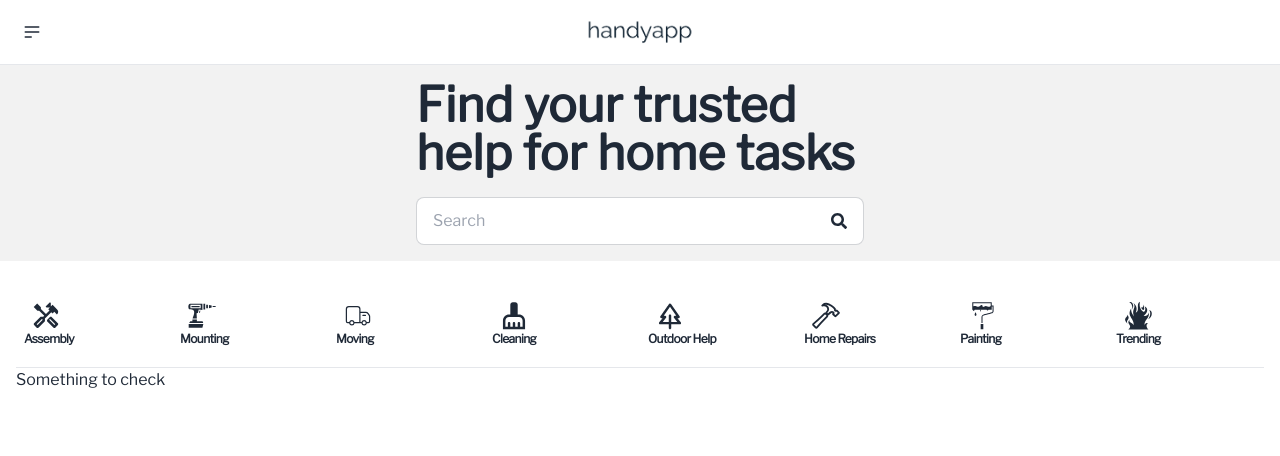
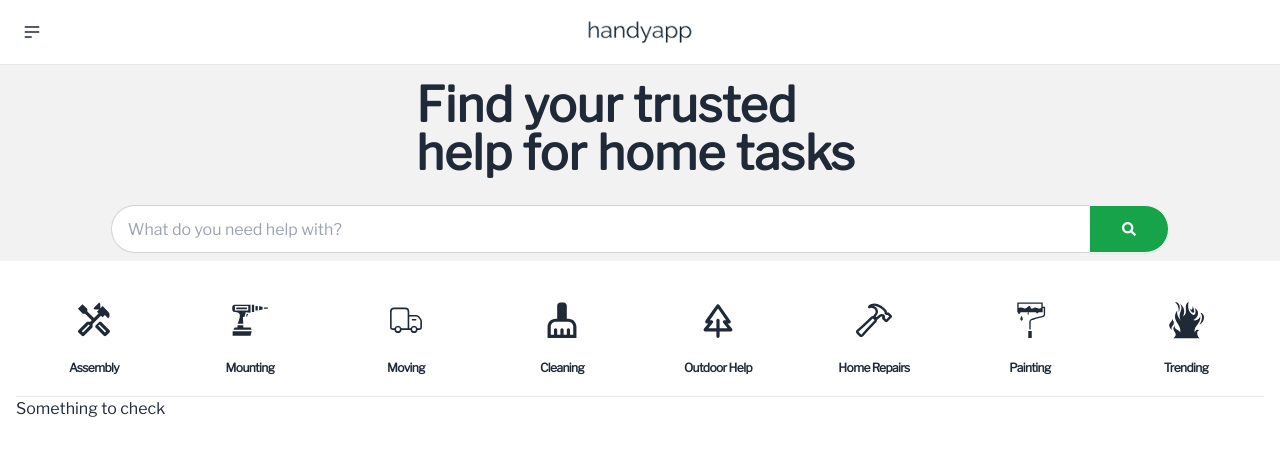
Before and after one commit to Parselinho/handy, a Next.js app: page / in a window 1280 px wide. Shown: the top 456 px of the page. Built offline with nearby package versions, Linux system fonts and the light colour scheme.

Commit message:
homepage-progress

```diff
--- a/src/components/home/Hero.tsx
+++ b/src/components/home/Hero.tsx
@@ -2,19 +2,22 @@ import { FaSearch } from "react-icons/fa";
 
 const Hero = () => {
   return (
-    <div className="hero bg-base-200">
+    <div className="hero bg-base-200 flex flex-col items-center">
       <div className="hero-content">
         <div className="max-w-md">
-          <h1 className="text-5xl font-bold mb-5">
+          <h1 className="text-5xl font-bold mb-1">
             Find your trusted help for home tasks
           </h1>
-          <label className="input input-bordered flex items-center gap-2">
-            <input type="text" className="grow" placeholder="Search" />
-            <button>
-              <FaSearch />
-            </button>
-          </label>
         </div>
+      </div>
+      <div className="join w-10/12 m-1 mr-2 ml-2 rounded-3xl p-1">
+        <input
+          className="input input-bordered join-item w-full "
+          placeholder="What do you need help with?"
+        />
+        <button className="btn join-item rounded-r-full bg-green-600 w-20 text-white">
+          <FaSearch />
+        </button>
       </div>
     </div>
   );
--- a/src/components/home/TaskItem.tsx
+++ b/src/components/home/TaskItem.tsx
@@ -11,14 +11,14 @@ const TaskItem = ({
       style={{ flexBasis: "105px" }}
     >
       <div
-        className="relative flex flex-col justify-center"
-        style={{ height: "46px" }}
+        className="relative flex flex-col justify-center items-center"
+        style={{ height: "75px" }}
       >
         <Icon style={{ height: "50", width: "60" }} />
-        <span className="leading-none tracking-normal">
+        <span className="leading-none tracking-normal ">
           <label
-            className="m-0 font-bold text-xs tracking-tighter leading-snug text-center flex shrink-0 flex-grow-1 pl-2 pr-2 cursor-pointer"
-            style={{ flexBasis: "40px" }}
+            className="m-0 mt-5 font-bold text-xs tracking-tighter leading-snug text-center flex shrink-0 flex-grow-1 pl-2 pr-2 cursor-pointer"
+            style={{ flexBasis: "40px", fontSize: "12px" }}
           >
             {label}
           </label>
```
